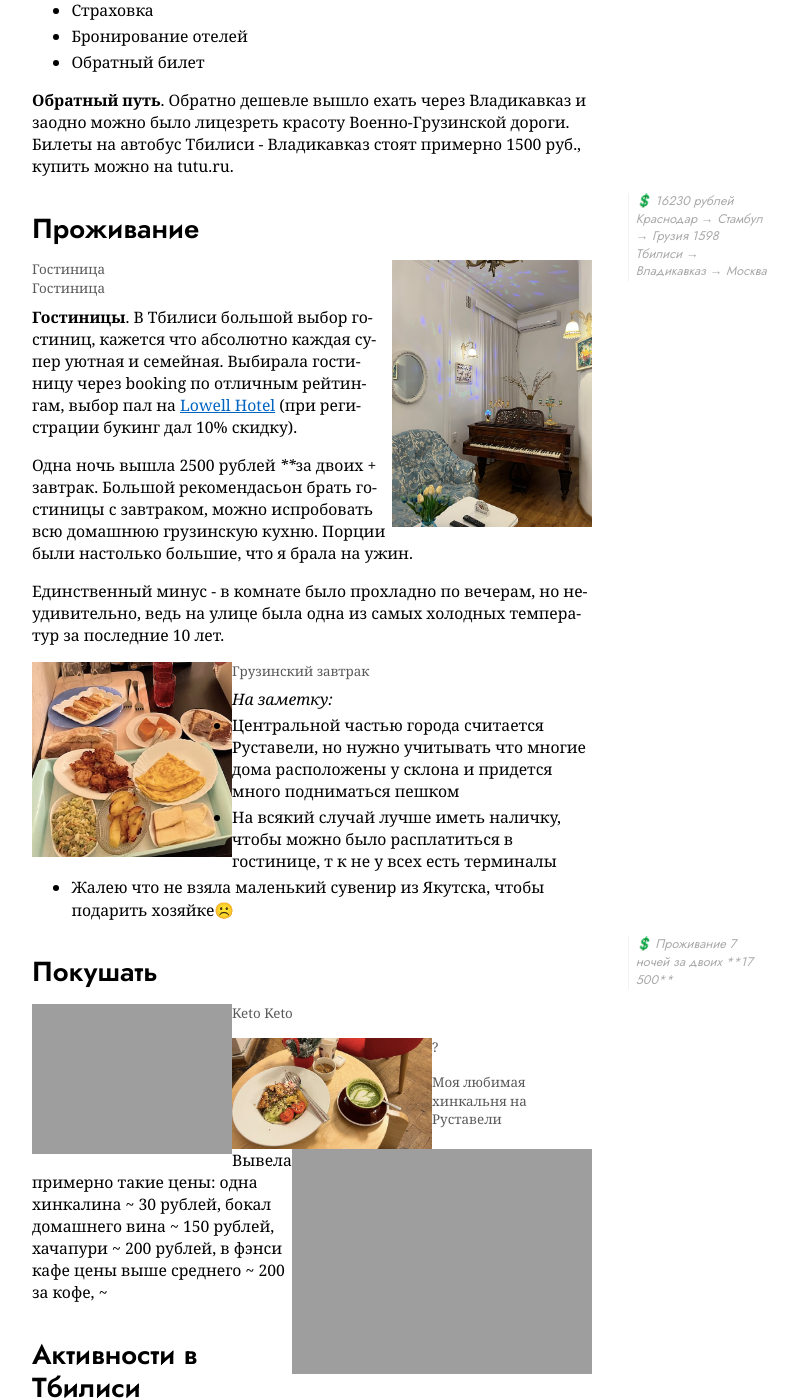
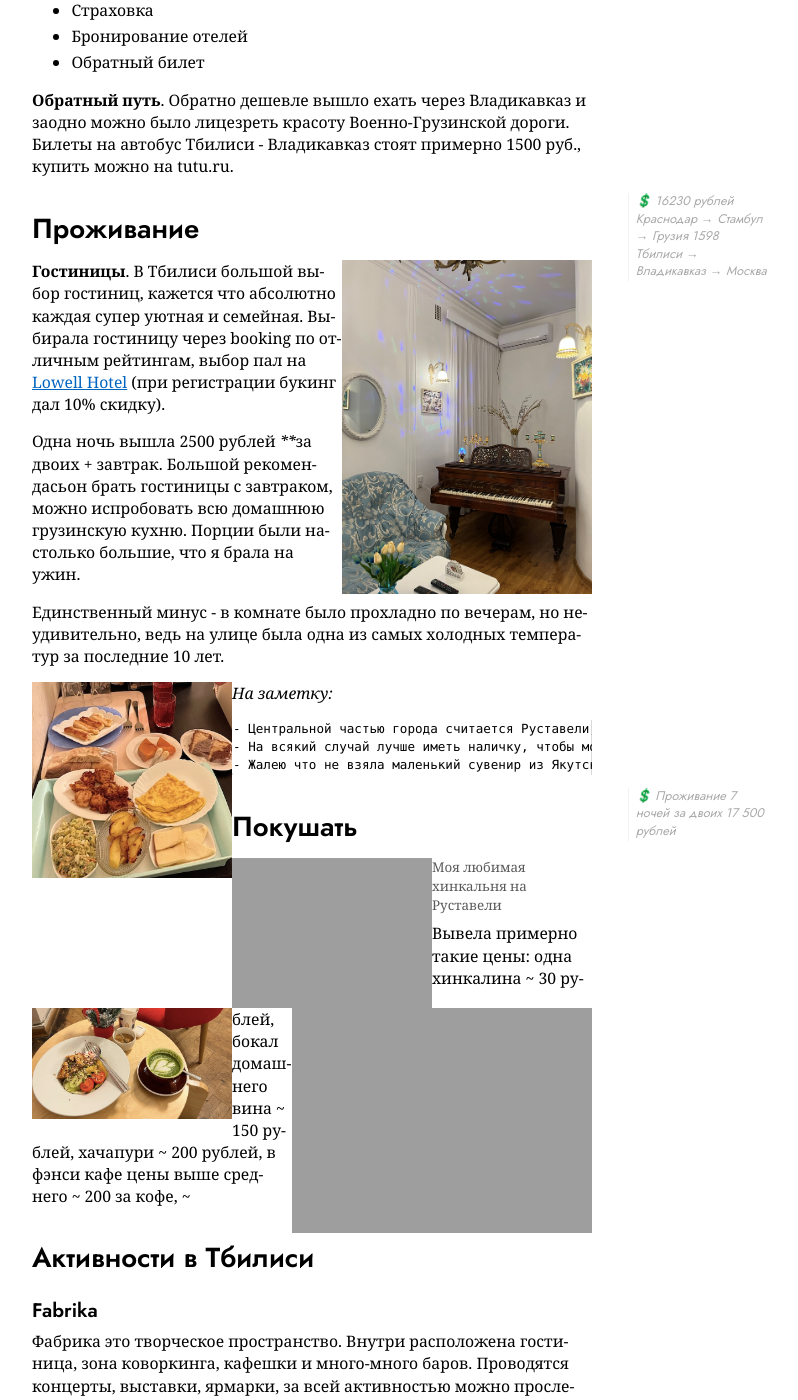
Before and after one commit to keresm/keresaina.github.io, a Jekyll site: the page built from _posts/2022-02-20-Georgia.md, in a window 1280 px wide and 1400 px high, scrolled down 742 px. Shown: the whole window, without its empty margins (328-1126 px from the left). Built offline with Jekyll 4.4.1, drawn with Linux system fonts in a browser that asks for light colours.

Commit message:
Update 2022-02-20-Georgia.md

```diff
--- a/_posts/2022-02-20-Georgia.md
+++ b/_posts/2022-02-20-Georgia.md
@@ -28,7 +28,7 @@
 ## Проживание
 
 <figure>
-  <img src="{{ site.url }}/assets/images/Georgia/Снимок_экрана_2022-01-01_в_19.22.20.png" align="right" width="200"/> <figcaption> Гостиница </figcaption>                                                                                               <figcaption> Гостиница </figcaption>
+  <img src="{{ site.url }}/assets/images/Georgia/Снимок_экрана_2022-01-01_в_19.22.20.png" align="right" width="250"/>
 </figure>
 
 **Гостиницы**. В Тбилиси большой выбор гостиниц, кажется что абсолютно каждая супер уютная и семейная. Выбирала гостиницу через booking по отличным рейтингам, выбор пал на [Lowell Hotel](https://www.booking.com/hotel/ge/lowell.ru.html?aid=304142;label=gen173nr-1DCAEoggI46AdIM1gEaMIBiAEBmAEhuAEHyAEN2AED6AEB-AEDiAIBqAIDuAKP18COBsACAdICJDRhMTIwZTQ4LTYzNzAtNDUwOC04YjJjLWUyODdlYzZhNmE4M9gCBOACAQ;sid=7db7983bcfa9cad1abd8d63970bf76e2;dist=0;group_adults=2;group_children=0;hapos=1;hpos=1;no_rooms=1;req_adults=2;req_children=0;room1=A%2CA;sb_price_type=total;sr_order=popularity;srepoch=1641032625;srpvid=359f4917046f007d;type=total;ucfs=1&#hotelTmpl) (при регистрации букинг дал 10% скидку).
@@ -38,30 +38,24 @@
 Единственный минус - в комнате было прохладно по вечерам, но неудивительно, ведь на улице была одна из самых холодных температур за последние 10 лет.
 
 <figure>
-  <img src="{{ site.url }}/assets/images/Georgia/Снимок_экрана_2022-01-01_в_19.37.38.png" align="left" width="200"/>                                                                                                      <figcaption> Грузинский завтрак </figcaption>
+  <img src="{{ site.url }}/assets/images/Georgia/Снимок_экрана_2022-01-01_в_19.37.38.png" align="left" width="200"/>
 </figure>
 
-*На заметку:*
+   *На заметку:*
 
-- Центральной частью города считается Руставели, но нужно учитывать что многие дома расположены у склона и придется много подниматься пешком
-- На всякий случай лучше иметь наличку, чтобы можно было расплатиться в гостинице, т к не у всех есть терминалы
-- Жалею что не взяла маленький сувенир из Якутска, чтобы подарить хозяйке☹️
+    - Центральной частью города считается Руставели, но нужно учитывать что многие дома расположены у склона и придется много     подниматься пешком
+    - На всякий случай лучше иметь наличку, чтобы можно было расплатиться в гостинице, т к не у всех есть терминалы
+    - Жалею что не взяла маленький сувенир из Якутска, чтобы подарить хозяйке☹️
 
 <aside>
-💲 Проживание 7 ночей за двоих **17 500**
+💲 Проживание 7 ночей за двоих 17 500 рублей
 </aside>
 
 ## Покушать
 
 <figure>
-  <img src="{{ site.url }}/assets/images/Georgia/Снимок_экрана_2022-01-29_в_16.07.35.png" align="left" width="200"/>                                                                                                      <figcaption> Keto Keto</figcaption>
-</figure>
-
-<figure>
-  <img src="{{ site.url }}/assets/images/Georgia/Снимок_экрана_2022-02-20_в_14.16.19.png" align="left" width="200"/>                                                                                                      <figcaption> ? </figcaption>
-</figure>
-
-<figure>
+  <img src="{{ site.url }}/assets/images/Georgia/Снимок_экрана_2022-01-29_в_16.07.35.png" align="left" width="200"/>
+  <img src="{{ site.url }}/assets/images/Georgia/Снимок_экрана_2022-02-20_в_14.16.19.png" align="left" width="200"/>
   <img src="{{ site.url }}/assets/images/Georgia/Снимок_экрана_2022-01-29_в_16.02.09.png" align="right" width="300"/>                                                                                                      <figcaption> Моя любимая хинкальня на Руставели </figcaption>
 </figure>
 
```
